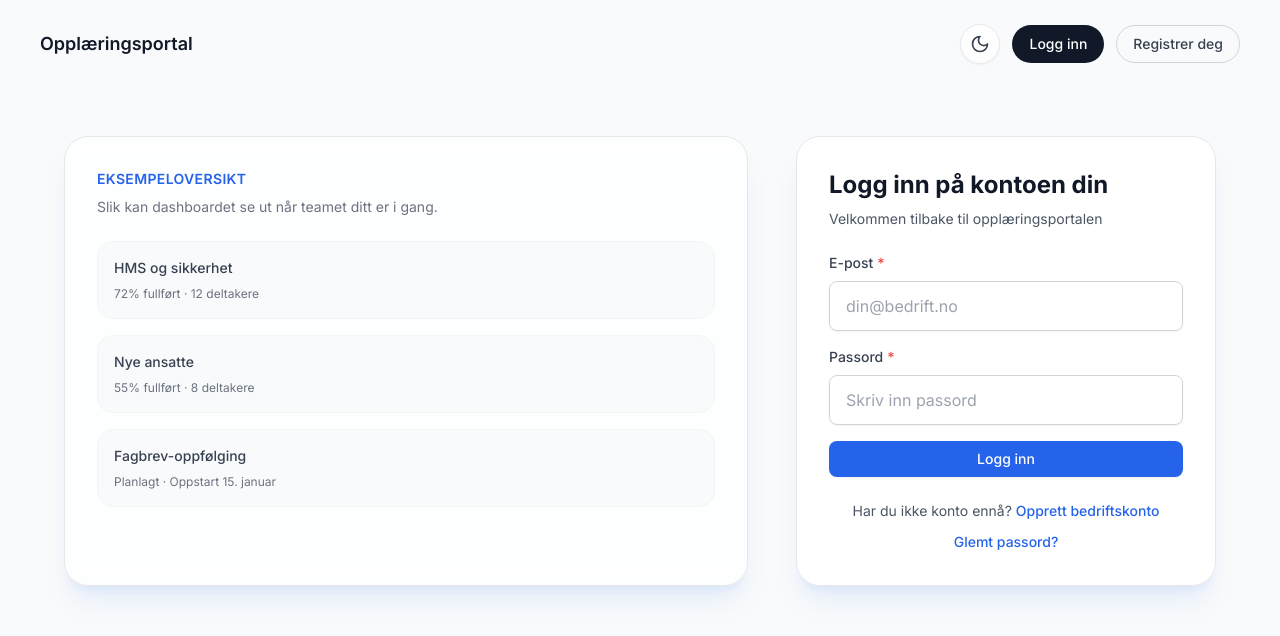
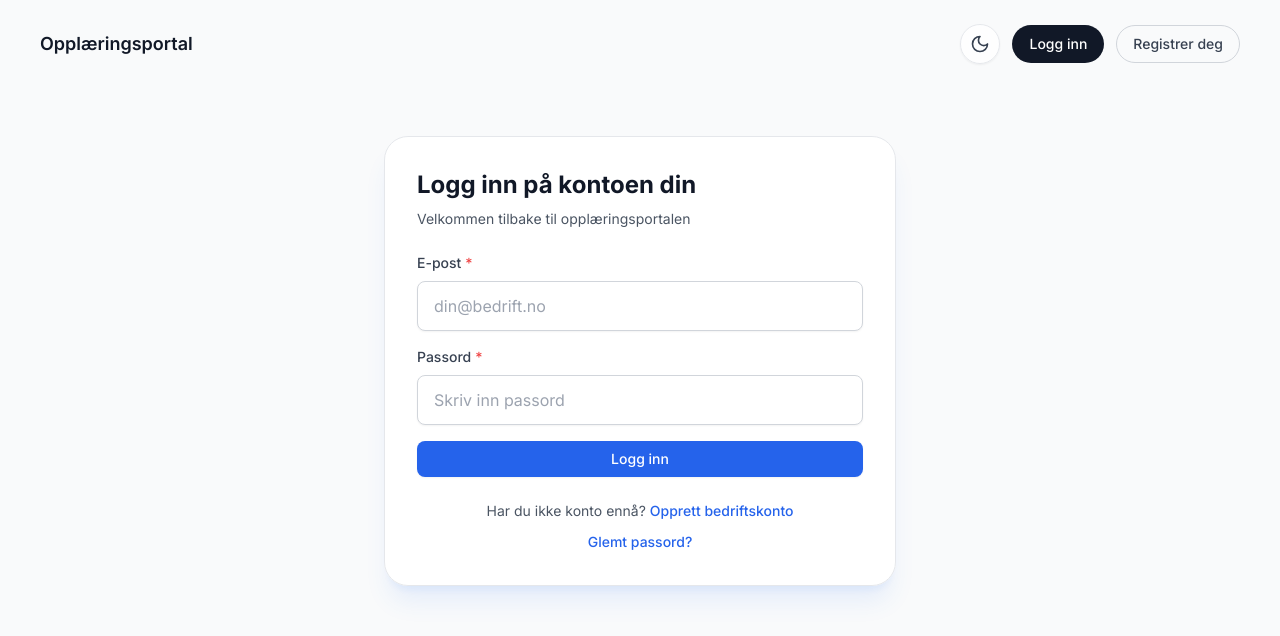
Before and after one commit to kimmartinsen/learning-portal, a Next.js app: page /login in a window 1280 px wide. Shown: the top 636 px of the page. Built offline with nearby package versions, Linux system fonts and the light colour scheme; no server answers.

Commit message:
Update layout.tsx

```diff
--- a/app/(auth)/layout.tsx
+++ b/app/(auth)/layout.tsx
@@ -13,34 +13,7 @@ export default function AuthLayout({
         <AuthHeader />
 
         <main className="px-6 pb-16 pt-12 sm:px-10">
-          <div className="mx-auto grid max-w-6xl gap-12 lg:grid-cols-[minmax(0,1fr)_420px] lg:items-center">
-            <div className="hidden h-full rounded-3xl border border-gray-200 bg-white/70 p-8 shadow-xl shadow-blue-500/10 backdrop-blur dark:border-gray-800 dark:bg-gray-900/80 dark:shadow-blue-900/20 lg:block">
-              <div className="space-y-6">
-                <div>
-                  <p className="text-sm font-semibold uppercase tracking-wide text-blue-600 dark:text-blue-300">
-                    Eksempeloversikt
-                  </p>
-                  <p className="mt-2 text-sm text-gray-500 dark:text-gray-400">
-                    Slik kan dashboardet se ut når teamet ditt er i gang.
-                  </p>
-                </div>
-                <div className="space-y-4">
-                  <div className="rounded-2xl border border-gray-100 bg-gray-50 p-4 dark:border-gray-800 dark:bg-gray-950">
-                    <p className="text-sm font-medium text-gray-700 dark:text-gray-200">HMS og sikkerhet</p>
-                    <p className="mt-2 text-xs text-gray-500 dark:text-gray-400">72% fullført · 12 deltakere</p>
-                  </div>
-                  <div className="rounded-2xl border border-gray-100 bg-gray-50 p-4 dark:border-gray-800 dark:bg-gray-950">
-                    <p className="text-sm font-medium text-gray-700 dark:text-gray-200">Nye ansatte</p>
-                    <p className="mt-2 text-xs text-gray-500 dark:text-gray-400">55% fullført · 8 deltakere</p>
-                  </div>
-                  <div className="rounded-2xl border border-gray-100 bg-gray-50 p-4 dark:border-gray-800 dark:bg-gray-950">
-                    <p className="text-sm font-medium text-gray-700 dark:text-gray-200">Fagbrev-oppfølging</p>
-                    <p className="mt-2 text-xs text-gray-500 dark:text-gray-400">Planlagt · Oppstart 15. januar</p>
-                  </div>
-                </div>
-              </div>
-            </div>
-
+          <div className="mx-auto flex max-w-lg flex-col items-stretch">
             <div className="rounded-3xl border border-gray-200 bg-white/90 p-8 shadow-xl shadow-blue-500/10 backdrop-blur dark:border-gray-800 dark:bg-gray-900/90 dark:shadow-blue-900/20">
               {children}
             </div>
```
